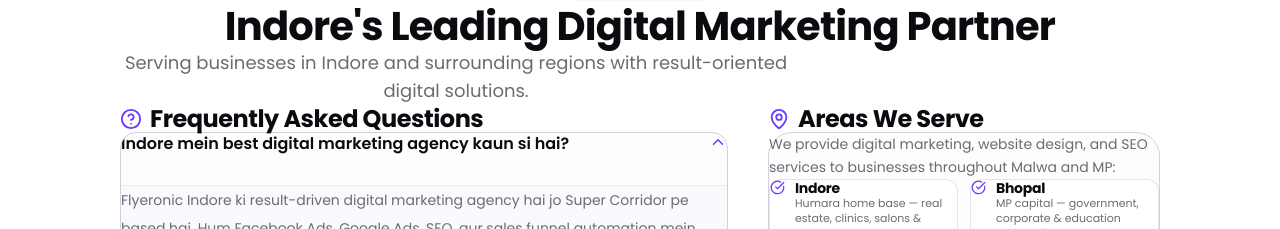
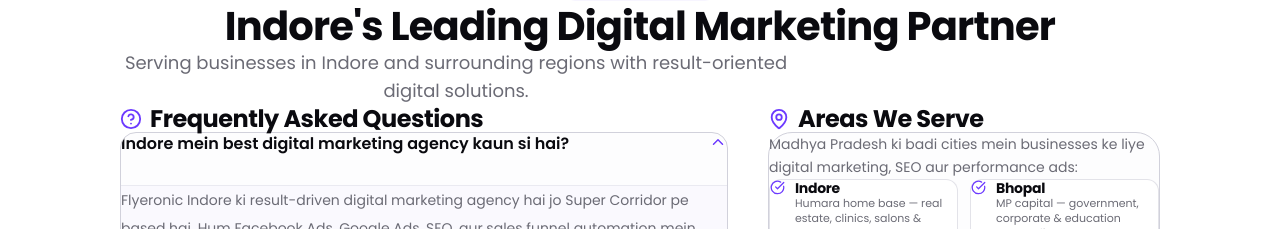
Before and after one commit to ashishsolanki25/Flyeronic.com, a Next.js app: page / in a window 1280 px wide. Shown: the part 6581-6810 px from the top of the page. Built offline with nearby package versions, Linux system fonts and the light colour scheme.

Commit message:
Update local-faq-locations.tsx

```diff
--- a/components/sections/local-faq-locations.tsx
+++ b/components/sections/local-faq-locations.tsx
@@ -143,10 +143,10 @@
 
             <div className="bg-muted/10 border border-border rounded-3xl p-6 sm:p-7">
               <p className="text-sm text-muted-foreground leading-relaxed mb-5">
-                We provide digital marketing, website design, and SEO services to businesses throughout Malwa and MP:
+                Madhya Pradesh ki badi cities mein businesses ke liye digital marketing, SEO aur performance ads:
               </p>
 
-              <div className="grid grid-cols-1 sm:grid-cols-2 gap-3 mb-6">
+              <div className="grid grid-cols-2 sm:grid-cols-2 gap-3 mb-6">
                 {locations.map((loc) => (
                   <div
                     key={loc.name}
```
